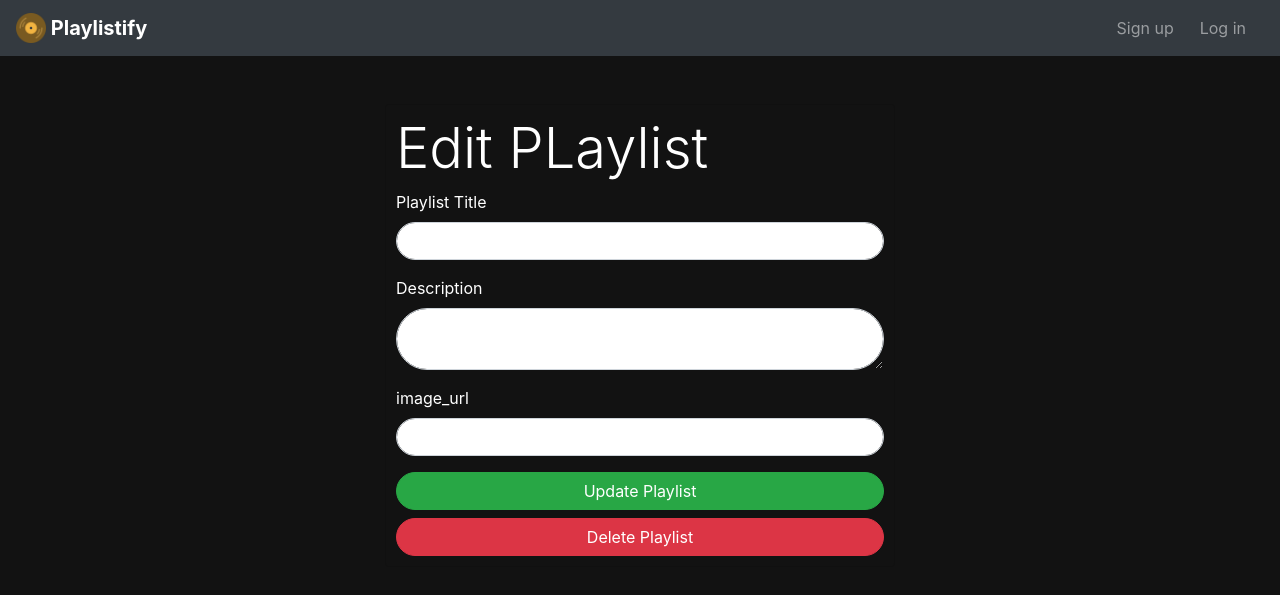
After one commit to danielrhodes11/CAPSTONE-1, a Flask app: template templates/edit_playlist.html in a window 1280 px wide. The commit adds this page. Shown: the top 595 px of the page. Run offline with Flask 3, Linux system fonts and the light colour scheme; the template is opened without the code that fills it: values that come from a table or form of the project are taken from there, others are empty; some libraries are stand-ins or nearby versions.

Commit message:
implemented user routing, create/delete/edit playlist. setup user profile

```diff
--- a/app.py
+++ b/app.py
@@ -1,8 +1,9 @@
 import os
-from flask import Flask, render_template, redirect, flash, session, request, jsonify, g
+from flask import Flask, render_template, redirect, flash, session, g
+import requests
 from flask_debugtoolbar import DebugToolbarExtension
 from models import db, connect_db, User, Playlists, Tracks, PlaylistTracks
-from forms import RegisterForm, LoginForm, PlaylistForm, SongForm
+from forms import RegisterForm, LoginForm, EditUserForm, PlaylistForm, SongForm
 from sqlalchemy.exc import IntegrityError
 from werkzeug.exceptions import Unauthorized
 from config.dev_config import DevConfig
@@ -24,9 +25,6 @@ elif os.environ.get('FLASK_ENV') == 'development':
 toolbar = DebugToolbarExtension(app)
 
 connect_db(app)
-
-##############################################################################
-#
 
 
 ##############################################################################
@@ -64,6 +62,9 @@ def homepage():
     return render_template("home.html")
 
 
+# USER ROUTES
+
+
 @app.route("/signup", methods=["GET", "POST"])
 def signup():
     """Handle user signup.
@@ -83,18 +84,19 @@ def signup():
                 email=form.email.data,
                 first_name=form.first_name.data,
                 last_name=form.last_name.data,
+                bio=form.bio.data,
                 profile_image=form.profile_image.data
             )
             db.session.add(user)
             db.session.commit()
 
         except IntegrityError:
-            flash("Username already taken", 'danger')
+            flash("Username/Email already taken", 'danger')
             return render_template('signup.html', form=form)
 
         do_login(user)
 
-        return redirect("/")
+        return redirect(f"/users/{user.id}")
 
     else:
         return render_template('signup.html', form=form)
@@ -113,7 +115,7 @@ def login():
         if user:
             do_login(user)
             flash(f"Hello, {user.username}!", "success")
-            return redirect("/")
+            return redirect(f"/users/{user.id}")
         flash("Invalid credentials.", 'danger')
 
     return render_template('login.html', form=form)
@@ -126,3 +128,156 @@ def logout():
     do_logout()
     flash("Successfully logged out.", "success")
     return redirect("/login")
+
+
+@app.route("/users/<int:user_id>")
+def show_user(user_id):
+    """Show user profile"""
+
+    user = User.query.get_or_404(user_id)
+
+    playlists = Playlists.query.filter_by(user_id=user_id).all()
+
+    return render_template("user_profile.html", user=user, playlists=playlists)
+
+
+@app.route("/users/<int:user_id>/edit", methods=["GET", "POST"])
+def edit_user(user_id):
+    """Show edit user form and handle edit of user profile"""
+
+    if not g.user:
+        flash("Access unauthorized.", "danger")
+        return redirect("/")
+
+    user = User.query.get_or_404(user_id)
+
+    if user != g.user:
+        raise Unauthorized()
+
+    form = EditUserForm(obj=user)
+
+    if form.validate_on_submit():
+        user.email = form.email.data
+        user.first_name = form.first_name.data
+        user.last_name = form.last_name.data
+        user.bio = form.bio.data
+        user.profile_image = form.profile_image.data
+
+        db.session.commit()
+        flash("Profile updated!", "success")
+        return redirect(f"/users/{user_id}")
+
+    return render_template("edit_user.html", form=form, user=user)
+
+
+@app.route("/users/<int:user_id>/delete", methods=["GET", "POST"])
+def delete_user(user_id):
+    """Delete user"""
+
+    if not g.user:
+        flash("Access unauthorized.", "danger")
+        return redirect("/")
+
+    user = User.query.get_or_404(user_id)
+
+    if user != g.user:
+        raise Unauthorized()
+
+    do_logout()
+
+    db.session.delete(user)
+    db.session.commit()
+
+    flash("User deleted!", "success")
+    return redirect("/signup")
+
+
+# PLAYLIST ROUTES
+
+@app.route("/users/<int:user_id>/playlists/new", methods=["GET", "POST"])
+def create_playlist(user_id):
+    """Show create playlist form and handle creation of playlist"""
+
+    if not g.user:
+        flash("Access unauthorized.", "danger")
+        return redirect("/")
+
+    user = User.query.get_or_404(user_id)
+
+    if user != g.user:
+        raise Unauthorized()
+
+    form = PlaylistForm()
+
+    if form.validate_on_submit():
+        playlist = Playlists(
+            title=form.title.data,
+            description=form.description.data,
+            image=form.image.data,
+            user_id=user_id
+        )
+
+        db.session.add(playlist)
+        db.session.commit()
+
+        flash("Playlist created!", "success")
+        return redirect(f"/users/{user_id}")
+
+    return render_template("create_playlist.html", form=form, user=user)
+
+
+@app.route("/playlists/<int:playlist_id>")
+def show_playlist(playlist_id):
+    """Show playlist details"""
+
+    playlist = Playlists.query.get_or_404(playlist_id)
+    user = User.query.get_or_404(playlist.user_id)
+
+    return render_template("playlist_details.html", playlist=playlist, user=user)
+
+
+@app.route("/playlists/<int:playlist_id>/edit", methods=["GET", "POST"])
+def edit_playlist(playlist_id):
+    """Show edit playlist form and handle edit of playlist"""
+
+    if not g.user:
+        flash("Access unauthorized.", "danger")
+        return redirect("/")
+
+    playlist = Playlists.query.get_or_404(playlist_id)
+
+    if playlist.user_id != g.user.id:
+        raise Unauthorized()
+
+    form = PlaylistForm(obj=playlist)
+
+    if form.validate_on_submit():
+        playlist.title = form.title.data
+        playlist.description = form.description.data
+        playlist.image = form.image.data
+
+        db.session.commit()
+        flash("Playlist updated!", "success")
+        return redirect(f"/playlists/{playlist_id}")
+
+    return render_template("edit_playlist.html", form=form, playlist=playlist)
+
+
+@app.route("/playlists/<int:playlist_id>/delete", methods=["GET", "POST"])
+def delete_playlist(playlist_id):
+    """Delete playlist"""
+
+    if not g.user:
+        flash("Access unauthorized.", "danger")
+        return redirect("/")
+
+    playlist = Playlists.query.get_or_404(playlist_id)
+
+    if playlist.user_id != g.user.id:
+        raise Unauthorized()
+
+    db.session.delete(playlist)
+    db.session.commit()
+
+    flash("Playlist deleted!", "success")
+    return redirect(f"/users/{g.user.id}")
--- a/config/dev_config.py
+++ b/config/dev_config.py
@@ -6,6 +6,6 @@ class DevConfig:
     SQLALCHEMY_DATABASE_URI = os.environ.get(
         'DATABASE_URL', 'postgresql:///playlistify')
     SQLALCHEMY_TRACK_MODIFICATIONS = False
-    SQLALCHEMY_ECHO = True
+    SQLALCHEMY_ECHO = False
     DEBUG_TB_INTERCEPT_REDIRECTS = False
     SECRET_KEY = 'secret'
--- a/forms.py
+++ b/forms.py
@@ -15,6 +15,7 @@ class RegisterForm(FlaskForm):
                              InputRequired(), Length(max=30)])
     last_name = StringField("Last Name", validators=[
                             InputRequired(), Length(max=30)])
+    bio = TextAreaField("Bio", validators=[Optional()])
     profile_image = StringField(
         "Profile Image", validators=[Optional(), URL()])
 
@@ -26,6 +27,19 @@ class LoginForm(FlaskForm):
                            InputRequired(), Length(max=20)])
     password = PasswordField("Password", validators=[
                              InputRequired(), Length(min=6, max=55)])
+
+
+class EditUserForm(FlaskForm):
+    """form for editing a user's profile"""
+
+    email = StringField("Email", validators=[InputRequired(), Email()])
+    first_name = StringField("First Name", validators=[
+                             InputRequired(), Length(max=30)])
+    last_name = StringField("Last Name", validators=[
+                            InputRequired(), Length(max=30)])
+    bio = TextAreaField("Bio", validators=[Optional()])
+    profile_image = StringField(
+        "Profile Image", validators=[Optional(), URL()])
 
 
 class PlaylistForm(FlaskForm):
--- a/static/style.css
+++ b/static/style.css
@@ -23,13 +23,91 @@ body {
     color: #1DB954;
 }
 
-.user-profile-image {
+.user-profile-image-nav {
     width: 30px;
     height: 30px;
     border-radius: 50%;
 }
 
+.card .user-profile-image {
+    width: 150px;
+    height: 150px;
+    border-radius: 50%;
+    }
+
 .card {
     background-color: #121212;
     color: #fff;
 }
+
+hr {
+    background-color: #e9f1ec;
+}
+
+.playlist-card {
+    display: flex;
+    align-items: center;
+    background-color: #121212;
+    color: #fff;
+    margin: 0 auto; /* Center the card horizontally */
+    height: 70px; /* Adjust the height as needed */
+}
+
+.playlist-artwork {
+    width: 70px; /* Adjust this width as needed */
+    height: 70px; /* Adjust this height as needed */
+    margin-right: 10px;
+    position: relative;
+}
+
+.playlist-artwork img.playlist-image {
+    width: 100%;
+    height: 100%;
+    object-fit: contain;
+    position: absolute;
+    top: 0;
+    left: 0;
+}
+
+
+
+.card-body {
+    padding: 10px;
+}
+
+.card-body .card-title {
+    font-size: 1.2rem;
+}
+
+.playlist-card.bg-dark:hover {
+    background-color: #252727 !important;
+}
+
+
+.playlist-hero {
+        position: relative;
+        overflow: hidden;
+        height: 300px; /* Adjust the height as needed */
+    }
+
+.playlist-hero img {
+        width: 100%;
+        height: auto;
+        object-fit: cover;
+        position: absolute;
+        top: 0;
+        left: 0;
+    }
+
+
+.header-gradient {
+    background: rgb(255,169,36);
+    background: linear-gradient(180deg, rgba(255,169,36,1) 3%, rgba(13,13,13,1) 58%) !important;
+    padding: 20px; /* Adjust padding as needed */
+    border-radius: 10px; /* Add border-radius for rounded corners */
+    }
+
+.user-profile-image {
+    width: 150px;
+    height: 150px;
+    }
--- a/templates/base.html
+++ b/templates/base.html
@@ -23,7 +23,8 @@
     <!-- Navbar -->
     <nav class="navbar navbar-expand-lg navbar-dark bg-dark">
         <a class="navbar-brand" href="/">
-            <i class="fab fa-spotify"></i>
+            <img src="/static/vinyl.png" width="30" height="30" class="d-inline-block align-top" alt=""
+                loading="lazy">
             <span>Playlistify</span>
         </a>
 
@@ -44,7 +45,7 @@
                 {% else %}
                 <li class="nav-item">
                     <a class="nav-link" href="/users/{{ g.user.id }}">
-                        <img src="{{ g.user.profile_image }}" alt="{{ g.user.username }}" class="user-profile-image">
+                        <img src="{{ g.user.profile_image }}" onerror="this.src='/static/default-img.png'" class="user-profile-image-nav">
                     </a>
                 </li>
                 <li class="nav-item">
--- /dev/null
+++ b/templates/edit_playlist.html
@@ -0,0 +1,34 @@
+{% extends 'base.html' %}
+
+{% block content %}
+<div class="container mt-5">
+    <div class="row">
+        <div class="col-md-6 offset-md-3">
+            <div class="card">
+                <div class="card-body">
+                    <h2 class="display-4">Edit PLaylist</h2>
+                    <form method="POST">
+                        {{ form.hidden_tag() }}
+                        <div class="form-group">
+                            <label for="title">Playlist Title</label>
+                            {{ form.title(class="form-control rounded-pill") }}
+                        </div>
+                        <div class="form-group">
+                            <label for="description">Description</label>
+                            {{ form.description(class="form-control rounded-pill") }}
+                        </div>
+                        <div class="form-group">
+                            <label for="image">image_url</label>
+                            {{ form.image(class="form-control rounded-pill") }}
+                        </div>
+                        <button type="submit" class="btn btn-success btn-block rounded-pill">Update Playlist</button>
+
+                        <a href="{{ url_for('delete_playlist', playlist_id=playlist.id) }}" class="btn btn-danger btn-block rounded-pill">Delete Playlist</a>
+
+                    </form>
+                </div>
+            </div>
+        </div>
+    </div>
+</div>
+{% endblock %}
--- a/templates/signup.html
+++ b/templates/signup.html
@@ -33,6 +33,10 @@
                             <label for="profile_image">Profile Image URL</label>
                             {{ form.profile_image(class="form-control rounded-pill") }}
                         </div>
+                        <div class="form-group">
+                            <label for="bio">Bio</label>
+                            {{ form.bio(class="form-control rounded-pill") }}
+                        </div>
                         <button type="submit" class="btn btn-success btn-block rounded-pill">Sign Up</button>
                     </form>
                 </div>
```
Also changed, not shown: api.py (+72 -19 lines), models.py (+4 -3 lines), templates/create_playlist.html (added, +31 -0 lines), templates/discovery.html (added, +53 -0 lines), templates/edit_user.html (added, +47 -0 lines), templates/playlist_details.html (added, +47 -0 lines), templates/user_profile.html (added, +54 -0 lines), static/default-img.png (added), static/user.png (deleted).
